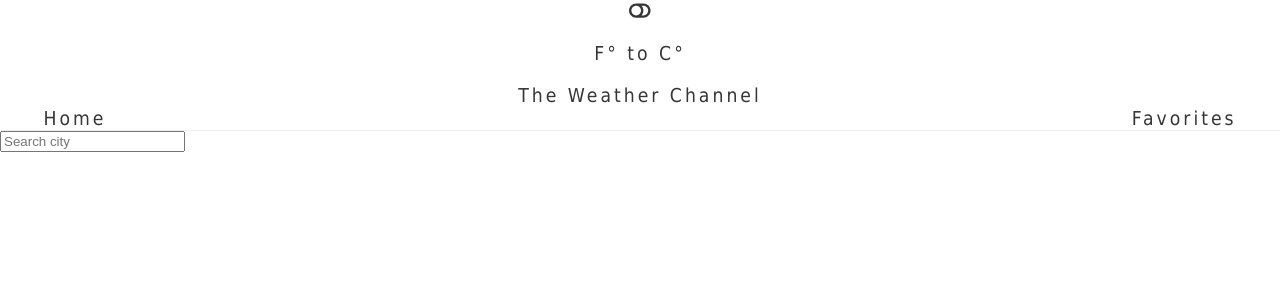
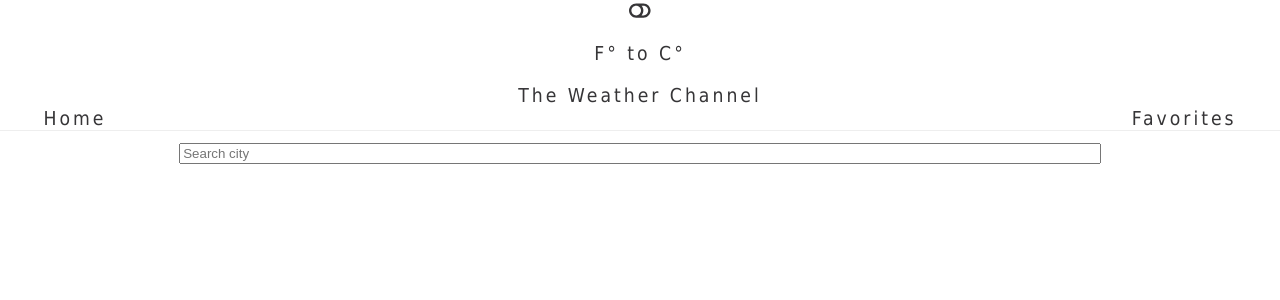
Before and after one commit to daph87/Weather-App, a React (Create React App) app: page /home in a window 1280 px wide. Shown: the top 300 px of the page. Built offline with nearby package versions, Linux system fonts and the light colour scheme.

Commit message:
design added

```diff
--- a/package.json
+++ b/package.json
@@ -18,6 +18,7 @@
     "lodash.debounce": "^4.0.8",
     "moment": "^2.29.1",
     "react": "^17.0.2",
+    "react-bootstrap": "^2.0.0",
     "react-dom": "^17.0.2",
     "react-fontawesome": "^1.7.1",
     "react-redux": "^7.2.5",
--- a/src/Components/Home/FavoriteIcon/FavoriteButton.tsx
+++ b/src/Components/Home/FavoriteIcon/FavoriteButton.tsx
@@ -2,6 +2,7 @@
 
 import React, { useEffect, useState } from "react";
 
+import "./favoriteButton.scss"
 import { FontAwesomeIcon } from "@fortawesome/react-fontawesome";
 import { faStar } from "@fortawesome/free-solid-svg-icons";
 import { useDispatch, useSelector } from "react-redux";
@@ -42,12 +43,14 @@
   };
 
   return (
+    <div id="favoriteIcon">
       <FontAwesomeIcon
         onClick={toggleFavorites}
         icon={faStar}
         size='3x'
         color={toggleFav ? "#d7d705" : "#a09da2"}
       />
+    </div>
   );
 };
 
--- /dev/null
+++ b/src/Components/Home/FavoriteIcon/favoriteButton.scss
@@ -0,0 +1,4 @@
+#favoriteIcon{
+    position: absolute;
+    left: 80%;
+}
--- a/src/Components/Home/Home.tsx
+++ b/src/Components/Home/Home.tsx
@@ -1,5 +1,5 @@
 /** @format */
-
+import "./home.scss"
 import React, { useEffect, useState } from "react";
 import { useDispatch, useSelector } from "react-redux";
 import { bindActionCreators } from "redux";
@@ -69,10 +69,11 @@
   const [currentWeather, setCurrentWeather] = useState<any>(undefined);
 
   return (
-    <div>
+    <div id="homeContainer">
       <SearchBar />
       {currentWeather && city ? (
         <>
+        <div id = "currentWeatherContainer">
           <WeatherCard
             iconPhrase={currentWeather.WeatherText}
             iconSource={currentWeather.WeatherIcon}
@@ -82,9 +83,10 @@
             temperature={showUnit(metric, currentWeather)}
           />
           <FavoriteButton city={city} />
+        </div>
         </>
       ) : null}
-      <div>
+      <div id="fiveDaysForecastContainer">
         {fiveDaysForecast && city ? (
           <FiveDaysForecast metric={metric} fiveDaysForecast={fiveDaysForecast} city={city} />
         ) : null}
--- a/src/Components/Home/SearchBar/SearchBar.tsx
+++ b/src/Components/Home/SearchBar/SearchBar.tsx
@@ -45,7 +45,7 @@
     let locationDiv = locations.locationsJson.map((location: any) => {
       return (
         <div
-          className='location'
+          className={`location${location}`}
           key={location.Key}
           onClick={() => chooseCity(location)}>
           {location.LocalizedName}, {location.Country.LocalizedName}
@@ -57,7 +57,7 @@
 
   return (
     <form
-      className='LocationSearch'
+      id='locationSearch'
       onSubmit={() => {
         console.log("Hello World");
       }}>
--- /dev/null
+++ b/src/Components/Home/home.scss
@@ -0,0 +1,20 @@
+#homeContainer {
+    width:90%;
+    margin-left:5%;
+    #locationSearch{
+    display: flex;
+    flex-direction: column;
+    align-content: center;
+    width: 80%;
+    margin-left: 10%;
+    margin-top:1%;
+    margin-bottom:2%
+    }
+    #fiveDaysForecastContainer{
+        overflow:hidden
+    }
+    #currentWeatherContainer{
+        display: flex;
+        justify-content: center;
+    }
+}
```
Also changed, not shown: 1 other file (tests, documents, lock files or other folders). Lines whose indentation alone changed are shown as unchanged.
